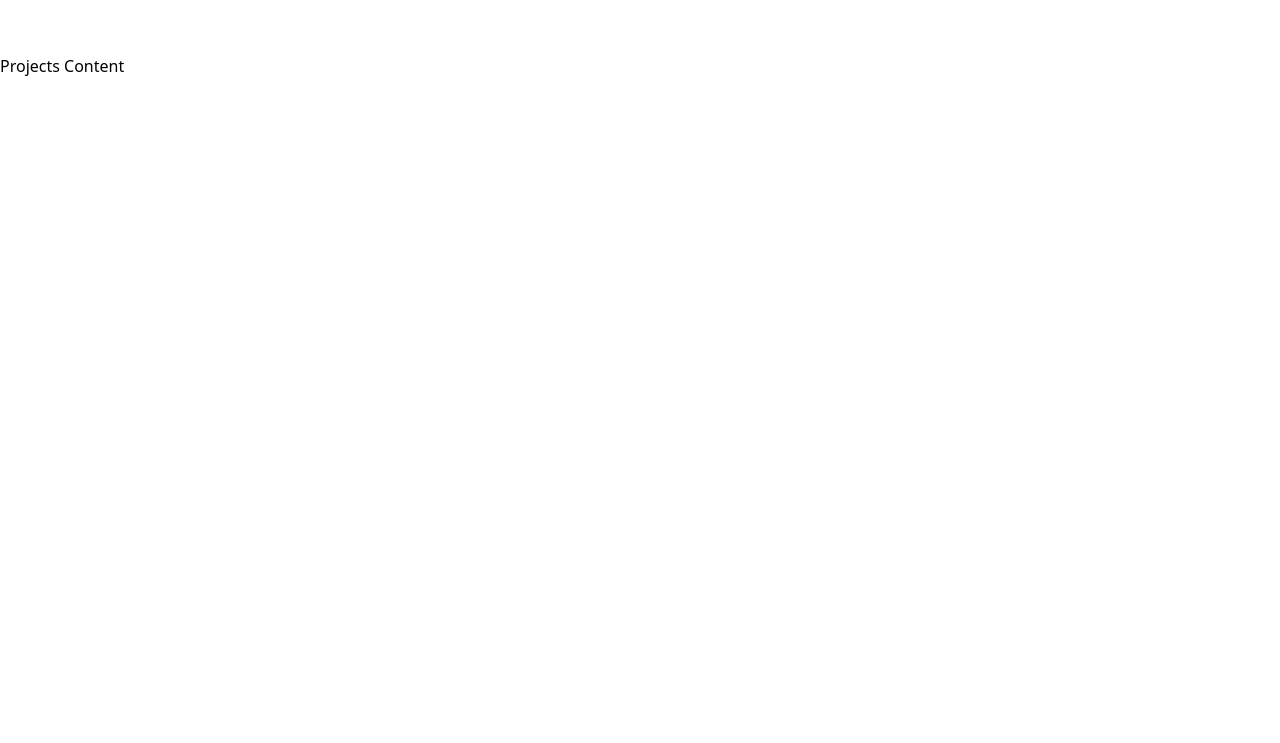
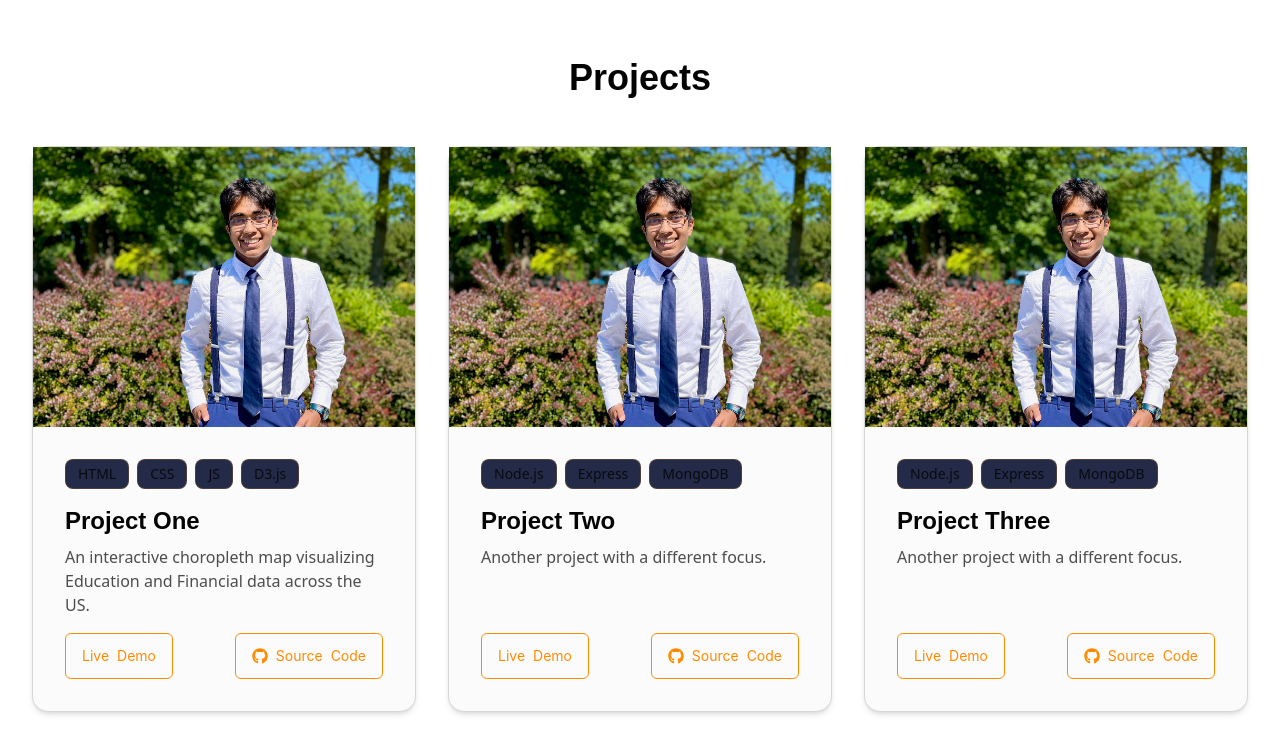
Before and after one commit to tahmidulambia/tahmidulambia.github.io, a React (Vite) app: page / in a window 1280 px wide. Shown: the part 2034-2777 px from the top of the page. Built offline with nearby package versions, Linux system fonts and the light colour scheme.

Commit message:
"Mostly Complete. TODO: Fill content and change themes"

```diff
--- a/src/App.tsx
+++ b/src/App.tsx
@@ -2,6 +2,7 @@ import React from 'react';
 import Navbar from "./components/Navbar";
 import Landing from "./sections/Landing";
 import About from "./sections/About";
+import Projects from './sections/Projects';
 
 function App() {
   return (
@@ -9,8 +10,7 @@ function App() {
       <Navbar />
       <Landing />
       <About />
-      <section id="projects" className="min-h-screen pt-24">Projects Content</section>
-      <section id="contact" className="min-h-screen pt-24">Contact Content</section>
+      <Projects />
     </div>
   );
 }
--- a/src/components/BioCard.tsx
+++ b/src/components/BioCard.tsx
@@ -24,9 +24,9 @@ export default function BioCard() {
       </div>
 
       {/* Card Content */}
-      <div className="mt-14 lg:mt-0 flex flex-col gap-6">
+      <div className="mt-14  lg:mt-0 flex flex-col gap-6">
         {/* Name + Title */}
-        <div className="text-center mt-5">
+        <div className="text-center mt-5 sm:mt-10 lg:mt-5">
           <h2 className="font-display text-2xl font-bold">Tahmidul Ambia</h2>
           <div className="flex items-center justify-center gap-2 text-sm sm:text-base text-text mt-1">
             <LuMapPin size={16} />
--- a/src/components/Navbar.tsx
+++ b/src/components/Navbar.tsx
@@ -12,7 +12,7 @@ const Navbar = () => {
         return { id: link.toLowerCase(), offsetTop: el.offsetTop };
       });
 
-      const scrollPos = window.scrollY + 100; // account for navbar height
+      const scrollPos = window.scrollY + 100;
       const current = sections.reverse().find((s) => scrollPos >= s.offsetTop);
       if (current) setActive(current.id);
     };
@@ -21,7 +21,6 @@ const Navbar = () => {
     return () => window.removeEventListener("scroll", handleScroll);
   }, []);
 
-  // Placeholder click handler — we'll wire this up to a slide-in panel next
   const openMobileMenu = () => {
     // TODO: open right-side panel
     console.log("open mobile menu");
@@ -35,7 +34,7 @@ const Navbar = () => {
           Tahmidul
         </h1>
 
-        {/* Mobile hamburger (shown by default, hidden on lg+) */}
+        {/* Mobile hamburger */}
         <button
           type="button"
           onClick={openMobileMenu}
@@ -43,7 +42,7 @@ const Navbar = () => {
           aria-label="Open menu"
           aria-expanded="false"
         >
-          {/* Inline SVG hamburger icon (inherits currentColor) */}
+          {/* icon */}
           <svg
             className="h-6 w-6"
             viewBox="0 0 24 24"
@@ -56,7 +55,7 @@ const Navbar = () => {
           </svg>
         </button>
 
-        {/* Desktop links (hidden by default, shown on lg+) */}
+        {/* Desktop links */}
         <ul className="hidden lg:flex space-x-10 font-body font-[300] text-xl tracking-wide">
           {links.map((link) => {
             const id = link.toLowerCase();
--- a/src/components/ProjectCard.tsx
+++ b/src/components/ProjectCard.tsx
@@ -10,35 +10,29 @@ type ProjectCardProps = {
   codeLink: string;
 };
 
-export default function ProjectCard({
-  image,
-  title,
-  description,
-  technologies,
-  demoLink,
-  codeLink,
-}: ProjectCardProps) {
+export default function ProjectCard({ image, title, description, technologies, demoLink, codeLink }: ProjectCardProps) {
   return (
     <div
-      className="flex flex-col rounded-2xl border border-[color-mix(in_oklab,var(--color-text)_10%,transparent)]
-                 bg-nav-bg/80 backdrop-blur-sm shadow-md overflow-hidden
-                 hover:shadow-lg transition-shadow"
+        className="flex flex-col bg-nav-bg/60 rounded-2xl border border-text/15
+             shadow-md transition-transform duration-300 ease-in-out
+             hover:scale-[1.03] hover:shadow-lg cursor-pointer lg:hover:scale-105
+             w-full max-w-sm sm:max-w-lg md:max-w-2xl h-full min-h-[28rem]"
+
     >
-      {/* Project Image */}
-      <div className="relative w-full h-48 sm:h-56 md:h-64 overflow-hidden">
-        <img
-          src={image}
-          alt={title}
-          className="w-full h-full object-cover hover:scale-105 transition-transform duration-300"
-        />
+      {/* Project image */}
+      <div className="relative h-50 sm:h-60 md:h-70 w-full">
+        <img src={image} alt={title} className="object-cover w-full h-full" />
       </div>
+  <div className="flex flex-col flex-1 p-4">
 
-      {/* Technologies Pills */}
-      <div className="flex flex-wrap gap-2 px-4 py-3">
+      {/* Tech pills */}
+      <div className="flex flex-wrap gap-2 p-4">
         {technologies.map((tech) => (
           <span
             key={tech}
-            className="px-3 py-1 rounded-full bg-accent/20 text-accent text-xs sm:text-sm font-medium"
+            className="px-3 py-1 rounded-lg text-xs lg:text-sm font-medium
+                       bg-bg-light border border-accent/20 text-text/80
+                       hover:bg-accent hover:text-bg transition-colors"
           >
             {tech}
           </span>
@@ -46,37 +40,33 @@ export default function ProjectCard({
       </div>
 
       {/* Title + Description */}
-      <div className="px-4 flex flex-col gap-2 flex-grow">
-        <h3 className="font-display font-bold text-lg sm:text-xl text-text">
-          {title}
-        </h3>
-        <p className="font-body text-sm sm:text-base text-text/70 leading-relaxed">
-          {description}
-        </p>
+      <div className="px-4 pb-4 flex flex-col flex-grow">
+        <h3 className="font-display font-bold text-lg lg:text-2xl">{title}</h3>
+        <p className="text-sm lg:text-base text-text/70 mt-2 flex-grow">{description}</p>
       </div>
 
       {/* Buttons */}
-      <div className="flex justify-between items-center px-4 py-4 mt-auto gap-3">
+      <div className="flex justify-between items-center px-4 pb-4 mt-auto">
+        <a
+          href={codeLink}
+          target="_blank"
+          rel="noopener noreferrer"
+          className="px-4 py-2 lg:py-3 rounded-md border border-accent text-accent
+                     hover:bg-accent hover:text-bg transition-colors font-body text-sm flex items-center gap-2"
+        >
+          <span className="hidden md:block">Live</span> Demo
+        </a>
         <a
           href={demoLink}
           target="_blank"
           rel="noopener noreferrer"
-          className="flex-1 font-body font-medium px-4 py-2 text-center rounded-lg
-                     bg-accent text-bg hover:bg-hover transition-colors"
+          className="px-4 py-2 lg:py-3 rounded-md border border-accent text-accent
+                     hover:bg-accent hover:text-bg transition-colors font-body text-sm flex items-center gap-2"
         >
-          Live Demo
-        </a>
-
-        <a
-          href={codeLink}
-          target="_blank"
-          rel="noopener noreferrer"
-          className="flex-1 font-body font-medium px-4 py-2 flex items-center justify-center gap-2
-                     rounded-lg border border-accent text-accent hover:bg-accent/90 hover:text-bg transition-colors"
-        >
-          <FaGithub className="text-lg" />
-          Source Code
-        </a>
+          <FaGithub size={16} />
+          <span className="hidden md:block">Source</span>Code
+          </a>
+        </div>
       </div>
     </div>
   );
--- a/src/index.css
+++ b/src/index.css
@@ -31,4 +31,12 @@
 html {
   scroll-behavior: smooth;
 }
-/* tailwind components, material twind, flowbite */
+
+.scrollbar-hide::-webkit-scrollbar {
+  display: none;
+}
+
+.scrollbar-hide {
+  -ms-overflow-style: none; /* IE and Edge */
+  scrollbar-width: none; /* Firefox */
+}
--- a/src/sections/Landing.tsx
+++ b/src/sections/Landing.tsx
@@ -25,7 +25,7 @@ export default function Landing() {
 
         {/* Text + CTAs */}
         <div className="text-center lg:text-left lg:order-1">
-          <p className="font-body font-[600] text-accent text-base sm:text-2xl mb-6">
+          <p className="font-body font-[600] text-accent text-base sm:text-2xl mb-3">
             Hello,
           </p>
 
@@ -44,7 +44,7 @@ export default function Landing() {
             across the stack and exploring how artificial intelligence can solve real problems.
           </p>
 
-          {/* CTAs: row on all sizes; scale paddings + font on xl/2xl */}
+          {/* CTAs*/}
           <div className="mt-8 flex flex-row gap-3 justify-center lg:justify-start">
             <a
               href="#about"
--- a/src/sections/Projects.tsx
+++ b/src/sections/Projects.tsx
@@ -0,0 +1,70 @@
+// src/sections/Projects.tsx
+import ProjectCard from "../components/ProjectCard";
+
+export default function Projects() {
+  const projects = [
+    {
+      image: "/src/assets/personal-picture.jpg",
+      title: "Project One",
+      description: "An interactive choropleth map visualizing Education and Financial data across the US.",
+      technologies: ["HTML", "CSS", "JS", "D3.js"],
+      demoLink: "https://yourdemo.com",
+      codeLink: "https://github.com/yourrepo",
+    },
+    {
+      image: "/src/assets/personal-picture.jpg",
+      title: "Project Two",
+      description: "Another project with a different focus.",
+      technologies: ["Node.js", "Express", "MongoDB"],
+      demoLink: "https://yourdemo.com",
+      codeLink: "https://github.com/yourrepo",
+    },
+    {
+      image: "/src/assets/personal-picture.jpg",
+      title: "Project Three",
+      description: "Another project with a different focus.",
+      technologies: ["Node.js", "Express", "MongoDB"],
+      demoLink: "https://yourdemo.com",
+      codeLink: "https://github.com/yourrepo",
+    },
+    {
+      image: "/src/assets/personal-picture.jpg",
+      title: "Project Four",
+      description: "Another project with a different focus.",
+      technologies: ["Node.js", "Express", "MongoDB"],
+      demoLink: "https://yourdemo.com",
+      codeLink: "https://github.com/yourrepo",
+    },
+    // ... more projects
+  ];
+
+  return (
+    <section id="projects" className="bg-bg text-text  min-h-screen
+             px-8 pt-28 sm:pt-25 pb-20">
+        <div className="max-w-screen-2xl mx-auto w-full">
+        <h2 className="font-display font-bold text-3xl lg:text-4xl text-center mb-12">
+          Projects
+        </h2>
+
+        {/* Desktop Grid */}
+<div className="hidden md:grid gap-8 sm:grid-cols-2 xl:grid-cols-3 justify-items-center">
+          {projects.map((project, idx) => (
+            <ProjectCard key={idx} {...project} />
+          ))}
+        </div>
+
+        {/* Mobile Carousel */}
+        <div
+          className="md:hidden flex gap-6 overflow-x-auto snap-x snap-mandatory
+                     scrollbar-hide px-4"
+        >
+          {projects.map((project, idx) => (
+            <div key={idx} className="snap-center flex-shrink-0 w-[85%] sm:w-[80%]">
+              <ProjectCard {...project} />
+            </div>
+          ))}
+        </div>
+      </div>
+    </section>
+  );
+}
```
